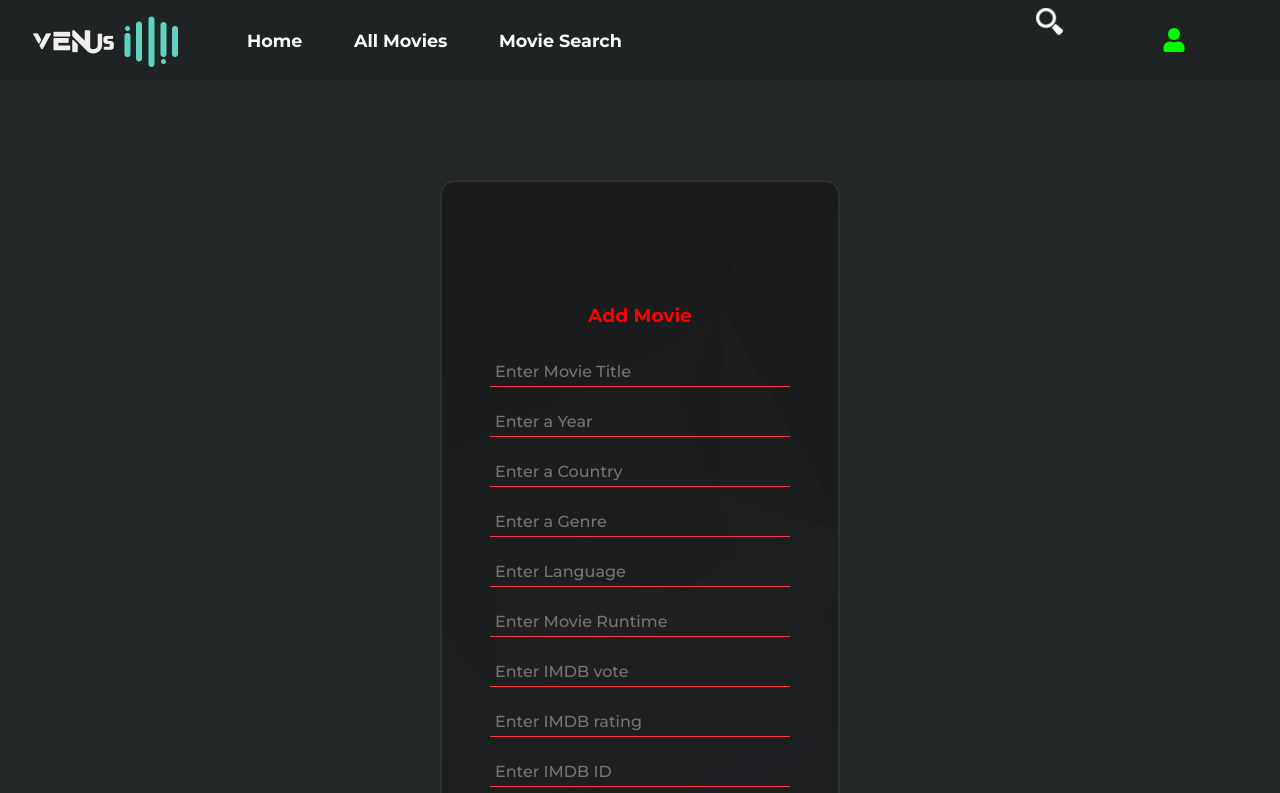
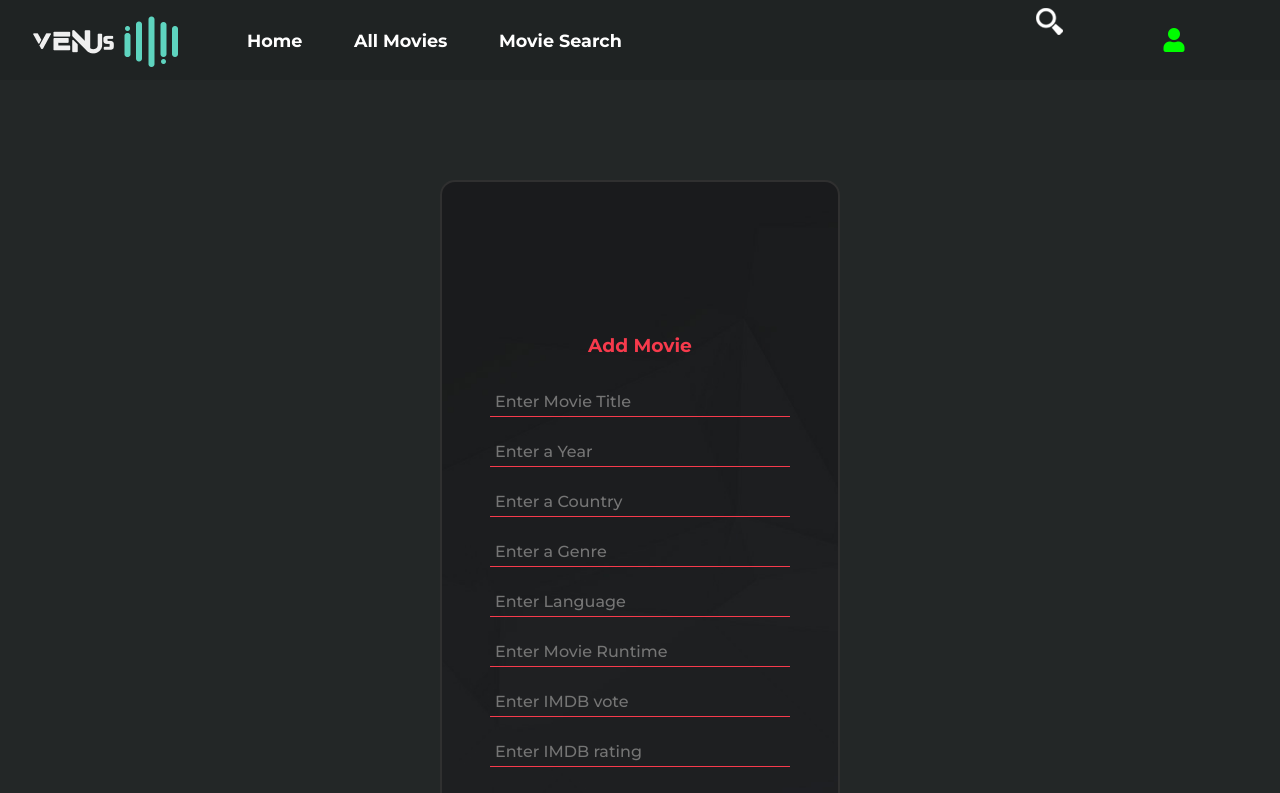
Before and after one commit to AlexEpu/venus, a React (Create React App) app: page /Addmovie in a window 1280 px wide. Shown: the top 793 px of the page. Built offline with nearby package versions, Linux system fonts and the light colour scheme.

Commit message:
color and height changes in add movie

```diff
--- a/src/components/Pages/AddMovieFunctionality.css
+++ b/src/components/Pages/AddMovieFunctionality.css
@@ -11,7 +11,7 @@
     flex-direction: column;
     display: flex;
     width: 400px;
-    height: 850px;
+    height: 910px;
     align-self: center;
     border: 2px solid rgb(48, 48, 48);
     border-radius: 15px;
@@ -136,6 +136,7 @@
     color: #fff !important;
 }
 
-.addMovieTitle{color:red;
+.addMovieTitle {
+    color: #F73A4C;
 text-align: center;
 margin-bottom: 30px;}
```
